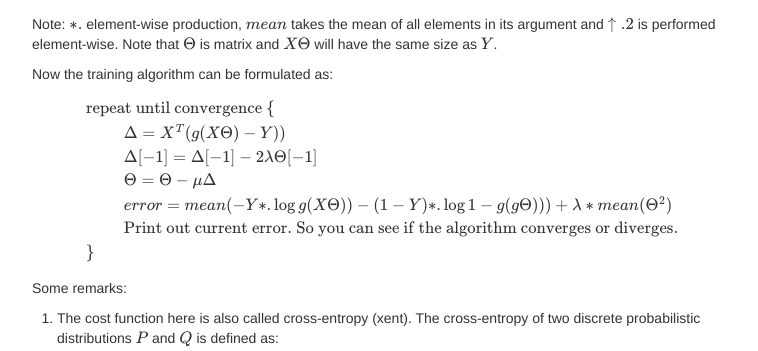
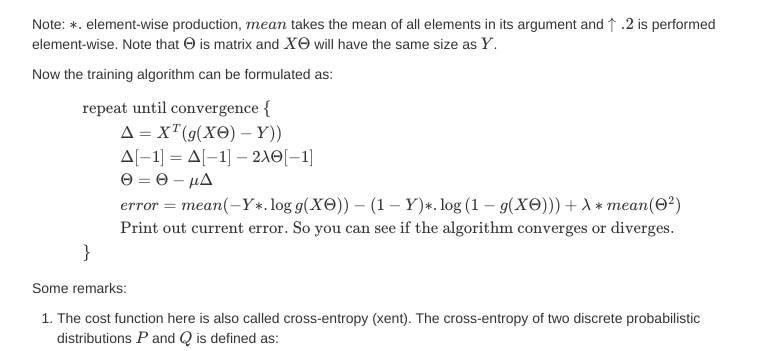
Before and after one commit to kfattila/kfattila.github.io, a Jekyll site: the page built from pages/logistic_regression.md, in a window 1280 px wide and 900 px high, scrolled down 5339 px. Shown: the part 159-510 px from the top of the window, without its empty margins (258-1016 px from the left). Built offline with Jekyll 4.4.1, drawn with Linux system fonts in a browser that asks for light colours; nearby versions of some CDN libraries; comment, search, counter and statistics services are not loaded.

Commit message:
Lec notes

```diff
--- a/pages/logistic_regression.md
+++ b/pages/logistic_regression.md
@@ -212,7 +212,7 @@ Now the training algorithm can be formulated as:
         \hspace{1cm}\Delta = X^{T}(g(X\Theta)-Y)) \cr
         \hspace{1cm}\Delta[-1] = \Delta[-1] - 2\lambda\Theta[-1] \cr
         \hspace{1cm}\Theta = \Theta - \mu\Delta \cr
-        \hspace{1cm}error = mean(-Y \ast. \log{g(X\Theta)}) - (1-Y) \ast. \log{1-g(g\Theta)})) + \lambda \ast mean(\Theta^{2}) \cr
+        \hspace{1cm}error = mean(-Y \ast. \log{g(X\Theta)}) - (1-Y) \ast. \log{(1-g(X\Theta)})) + \lambda \ast mean(\Theta^{2}) \cr
         \hspace{1cm}\text{Print out current error. So you can see if the algorithm converges or diverges.} \cr
         \text{\\}}
     \end{array}
```
